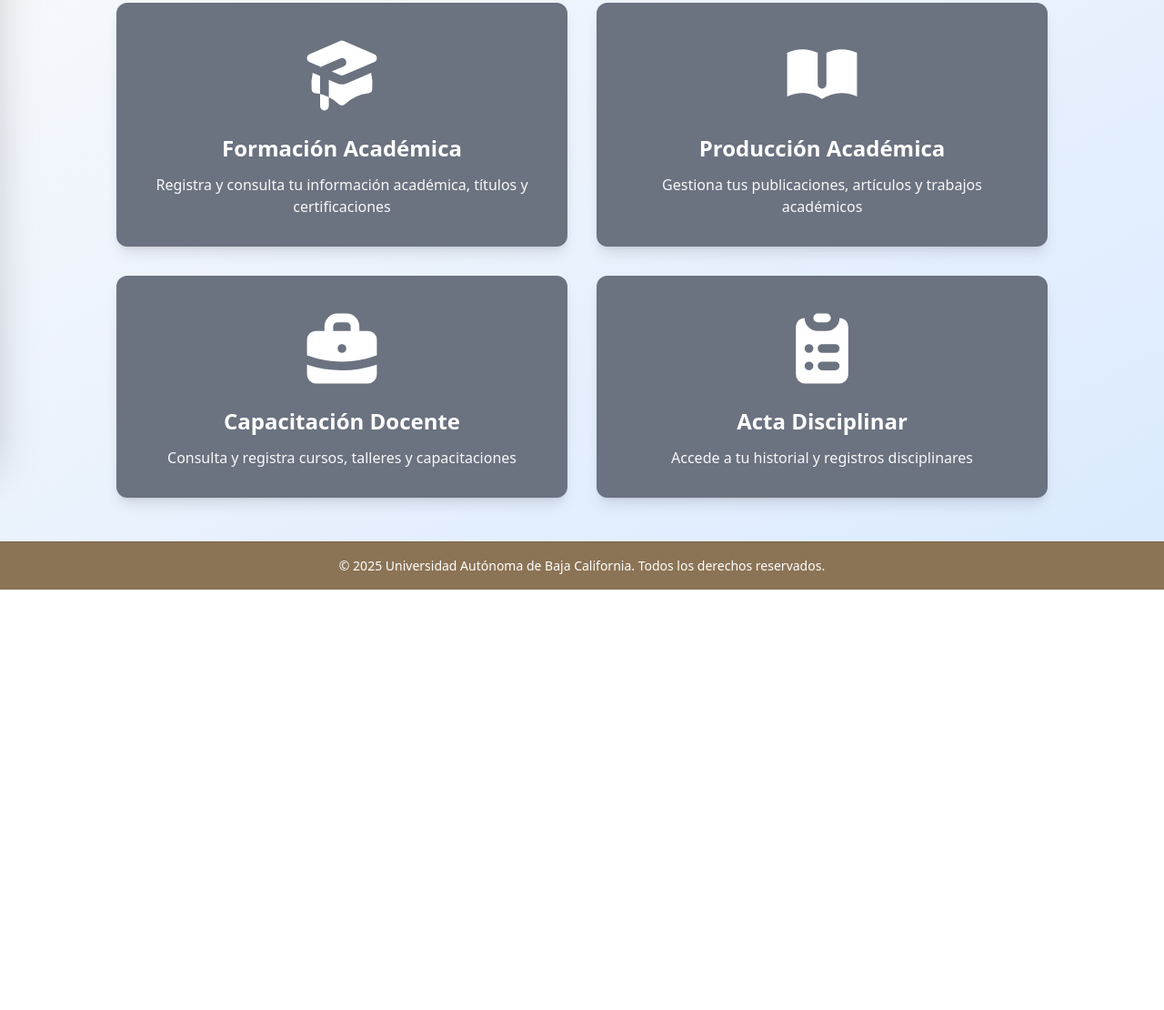
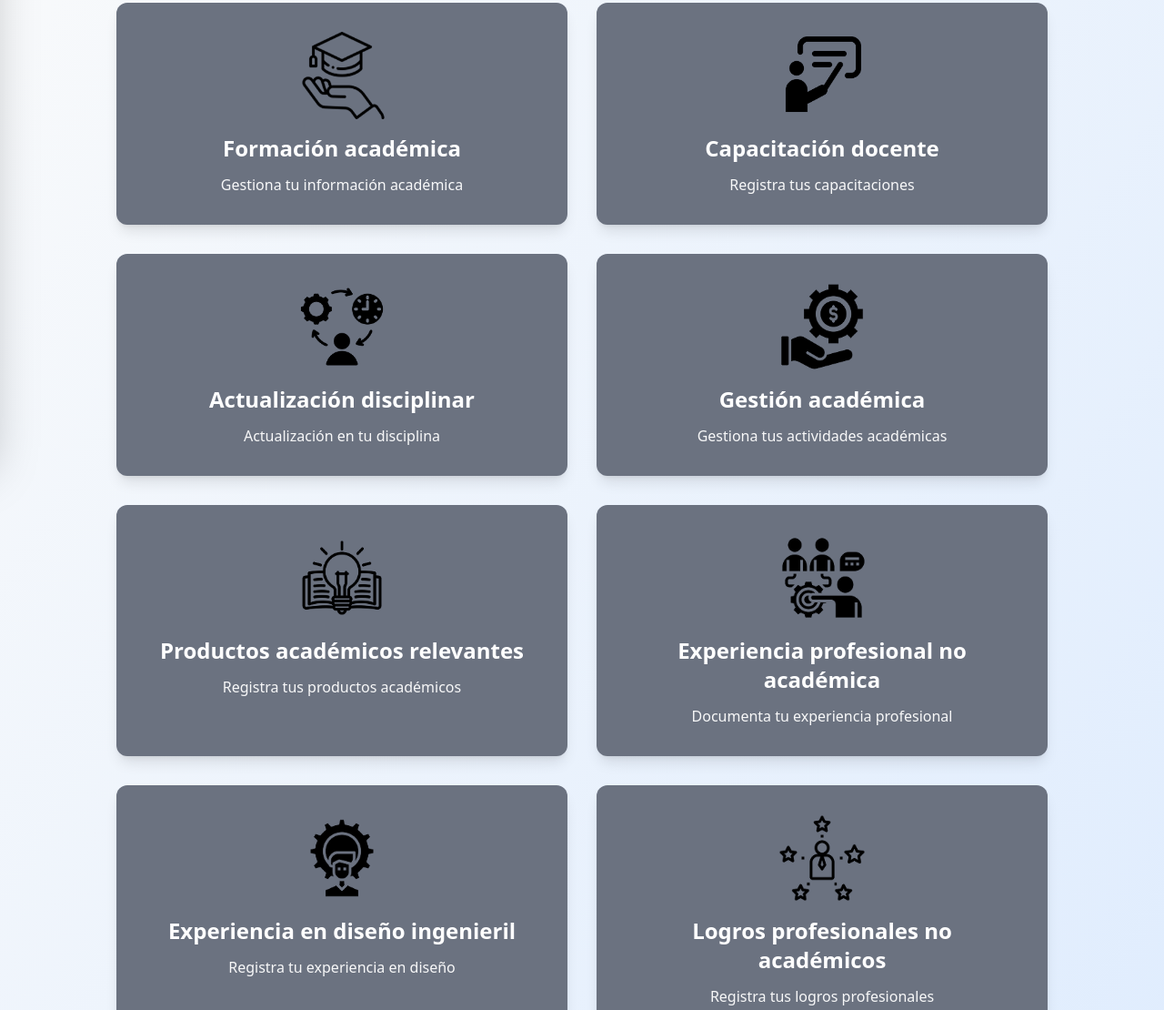
Before and after one commit to PabloCotaP/sedi_frontend, an Astro site: page /dashboard in a window 1280 px wide. Shown: the part 297-1407 px from the top of the page at 91% size. Before the commit the page ends 945 px from the top, so only its background shows below. Built offline with nearby package versions, Linux system fonts and the light colour scheme; Astro itself is replaced by a stand-in of ours; sample sign-in values are in the browser's storage.

Commit message:
Add new images for awards and relevant academic products
- Added 'premios-distinciones.png' to showcase awards and distinctions.
- Added 'prod-academicos-relevantes.png' to highlight relevant academic contributions.

```diff
--- a/src/pages/dashboard.astro
+++ b/src/pages/dashboard.astro
@@ -6,32 +6,81 @@ import Sidebar from '../components/Sidebar.astro';
 
 const sections = [
   {
-    title: 'Formación Académica',
-    description: 'Registra y consulta tu información académica, títulos y certificaciones',
+    title: 'Formación académica',
     route: '/info-academica',
-    icon: 'graduation',
-    color: 'bg-gray-500 hover:bg-gray-600'
+    icon: 'form-academica',
+    color: 'bg-gray-500 hover:bg-gray-600',
+    description: 'Gestiona tu información académica'
   },
   {
-    title: 'Producción Académica',
-    description: 'Gestiona tus publicaciones, artículos y trabajos académicos',
+    title: 'Capacitación docente',
     route: '/prod-academicos',
-    icon: 'book',
-    color: 'bg-gray-500 hover:bg-gray-600'
+    icon: 'cap-docente',
+    color: 'bg-gray-500 hover:bg-gray-600',
+    description: 'Registra tus capacitaciones'
   },
   {
-    title: 'Capacitación Docente',
-    description: 'Consulta y registra cursos, talleres y capacitaciones',
+    title: 'Actualización disciplinar',
     route: '/capa-docente',
-    icon: 'teacher',
-    color: 'bg-gray-500 hover:bg-gray-600'
+    icon: 'act-disciplinar',
+    color: 'bg-gray-500 hover:bg-gray-600',
+    description: 'Actualización en tu disciplina'
   },
   {
-    title: 'Acta Disciplinar',
-    description: 'Accede a tu historial y registros disciplinares',
+    title: 'Gestión académica',
     route: '/act-disciplinar',
-    icon: 'clipboard',
-    color: 'bg-gray-500 hover:bg-gray-600'
+    icon: 'gest-academica',
+    color: 'bg-gray-500 hover:bg-gray-600',
+    description: 'Gestiona tus actividades académicas'
+  },
+  {
+    title: 'Productos académicos relevantes',
+    route: '/prod-academicos',
+    icon: 'prod-academicos-relevantes',
+    color: 'bg-gray-500 hover:bg-gray-600',
+    description: 'Registra tus productos académicos'
+  },
+  {
+    title: 'Experiencia profesional no académica',
+    route: '/exp-prof-no-academica',
+    icon: 'exp-prof-no-academica',
+    color: 'bg-gray-500 hover:bg-gray-600',
+    description: 'Documenta tu experiencia profesional'
+  },
+  {
+    title: 'Experiencia en diseño ingenieril',
+    route: '/exp-diseno-ingenieril',
+    icon: 'exp-diseno-ingenieril',
+    color: 'bg-gray-500 hover:bg-gray-600',
+    description: 'Registra tu experiencia en diseño'
+  },
+  {
+    title: 'Logros profesionales no académicos',
+    route: '/logros-prof-no-academicos',
+    icon: 'logros-prof-no-academicos',
+    color: 'bg-gray-500 hover:bg-gray-600',
+    description: 'Registra tus logros profesionales'
+  },
+  {
+    title: 'Participación en colegios, cámaras, asociaciones científicas, etc.',
+    route: '/participacion-colegios',
+    icon: 'participacion-colegios',
+    color: 'bg-gray-500 hover:bg-gray-600',
+    description: 'Documenta tu participación en asociaciones'
+  },
+  {
+    title: 'Premios, distinciones o reconocimientos recibidos',
+    route: '/premios-distinciones',
+    icon: 'premios-distinciones',
+    color: 'bg-gray-500 hover:bg-gray-600',
+    description: 'Registra tus premios y reconocimientos'
+  },
+  {
+    title: 'Aportaciones relevantes a la mejora del PE',
+    route: '/aportaciones-mejora-pe',
+    icon: 'aportaciones-mejora-pe',
+    color: 'bg-gray-500 hover:bg-gray-600',
+    description: 'Documenta tus aportaciones al programa educativo'
   }
 ];
 ---
@@ -59,27 +108,38 @@ const sections = [
 
               <div class="relative z-10">
                 <div class="text-6xl mb-4 flex justify-center">
-                  {section.icon === 'graduation' && (
-                    <svg class="w-24 h-24" fill="currentColor" viewBox="0 0 20 20">
-                      <path d="M10.394 2.08a1 1 0 00-.788 0l-7 3a1 1 0 000 1.84L5.25 8.051a.999.999 0 01.356-.257l4-1.714a1 1 0 11.788 1.838L7.667 9.088l1.94.831a1 1 0 00.787 0l7-3a1 1 0 000-1.838l-7-3zM3.31 9.397L5 10.12v4.102a8.969 8.969 0 00-1.05-.174 1 1 0 01-.89-.89 11.115 11.115 0 01.25-3.762zM9.3 16.573A9.026 9.026 0 007 14.935v-3.957l1.818.78a3 3 0 002.364 0l5.508-2.361a11.026 11.026 0 01.25 3.762 1 1 0 01-.89.89 8.968 8.968 0 00-5.35 2.524 1 1 0 01-1.4 0zM6 18a1 1 0 001-1v-2.065a8.935 8.935 0 00-2-.712V17a1 1 0 001 1z"></path>
-                    </svg>
+                  {section.icon === 'form-academica' && (
+                    <img src="/images/educacion-icon.png" alt="Formación académica" class="w-24 h-24" />
                   )}
-                  {section.icon === 'book' && (
-                    <svg class="w-24 h-24" fill="currentColor" viewBox="0 0 20 20">
-                      <path d="M9 4.804A7.968 7.968 0 005.5 4c-1.255 0-2.443.29-3.5.804v10A7.969 7.969 0 015.5 14c1.669 0 3.218.51 4.5 1.385A7.962 7.962 0 0114.5 14c1.255 0 2.443.29 3.5.804v-10A7.968 7.968 0 0014.5 4c-1.255 0-2.443.29-3.5.804V12a1 1 0 11-2 0V4.804z"></path>
-                    </svg>
+                  {section.icon === 'cap-docente' && (
+                    <img src="/images/capacitacion-docente.png" alt="Capacitación docente" class="w-24 h-24" />
                   )}
-                  {section.icon === 'teacher' && (
-                    <svg class="w-24 h-24" fill="currentColor" viewBox="0 0 20 20">
-                      <path fill-rule="evenodd" d="M6 6V5a3 3 0 013-3h2a3 3 0 013 3v1h2a2 2 0 012 2v3.57A22.952 22.952 0 0110 13a22.95 22.95 0 01-8-1.43V8a2 2 0 012-2h2zm2-1a1 1 0 011-1h2a1 1 0 011 1v1H8V5zm1 5a1 1 0 011-1h.01a1 1 0 110 2H10a1 1 0 01-1-1z" clip-rule="evenodd"></path>
-                      <path d="M2 13.692V16a2 2 0 002 2h12a2 2 0 002-2v-2.308A24.974 24.974 0 0110 15c-2.796 0-5.487-.46-8-1.308z"></path>
-                    </svg>
+                  {section.icon === 'act-disciplinar' && (
+                    <img src="/images/actualizacion-disciplinar.png" alt="Actualización disciplinar" class="w-24 h-24" />
                   )}
-                  {section.icon === 'clipboard' && (
-                    <svg class="w-24 h-24" fill="currentColor" viewBox="0 0 20 20">
-                      <path d="M9 2a1 1 0 000 2h2a1 1 0 100-2H9z"></path>
-                      <path fill-rule="evenodd" d="M4 5a2 2 0 012-2 3 3 0 003 3h2a3 3 0 003-3 2 2 0 012 2v11a2 2 0 01-2 2H6a2 2 0 01-2-2V5zm3 4a1 1 0 000 2h.01a1 1 0 100-2H7zm3 0a1 1 0 000 2h3a1 1 0 100-2h-3zm-3 4a1 1 0 100 2h.01a1 1 0 100-2H7zm3 0a1 1 0 100 2h3a1 1 0 100-2h-3z" clip-rule="evenodd"></path>
-                    </svg>
+                  {section.icon === 'gest-academica' && (
+                    <img src="/images/gestion-academica.png" alt="Gestión académica" class="w-24 h-24" />
+                  )}
+                  {section.icon === 'prod-academicos-relevantes' && (
+                    <img src="/images/prod-academicos-relevantes.png" alt="Productos académicos relevantes" class="w-24 h-24" />
+                  )}
+                  {section.icon === 'exp-prof-no-academica' && (
+                    <img src="/images/exp-prof-no-academica.png" alt="Experiencia profesional no académica" class="w-24 h-24" />
+                  )}
+                  {section.icon === 'exp-diseno-ingenieril' && (
+                    <img src="/images/exp-dis-ingenieril.png" alt="Experiencia en diseño ingenieril" class="w-24 h-24" />
+                  )}
+                  {section.icon === 'logros-prof-no-academicos' && (
+                    <img src="/images/logros-prof-no-academicos.png" alt="Logros profesionales no académicos" class="w-24 h-24" />
+                  )}
+                  {section.icon === 'participacion-colegios' && (
+                    <img src="/images/part-colegios.png" alt="Participación en colegios" class="w-24 h-24" />
+                  )}
+                  {section.icon === 'premios-distinciones' && (
+                    <img src="/images/premios-distinciones.png" alt="Premios y distinciones" class="w-24 h-24" />
+                  )}
+                  {section.icon === 'aportaciones-mejora-pe' && (
+                    <img src="/images/aport-relevantes.png" alt="Aportaciones a la mejora del PE" class="w-24 h-24" />
                   )}
                 </div>
                 <h3 class="text-xl sm:text-2xl font-bold mb-3">{section.title}</h3>
@@ -96,12 +156,10 @@ const sections = [
 </BaseLayout>
 
 <script>
-  // Check if user is logged in
   const email = localStorage.getItem('user_email');
   if (!email) {
     window.location.href = '/';
   } else {
-    // Update header with user email
     const headerEmailElement = document.querySelector('header p.text-sm.opacity-90');
     if (headerEmailElement) {
       headerEmailElement.textContent = email;
```
Also changed, not shown: public/images/actualizacion-disciplinar.png (added), public/images/aport-relevantes.png (added), public/images/capacitacion-docente.png (added), public/images/educacion-icon.png (added), public/images/exp-dis-ingenieril.png (added), public/images/exp-prof-no-academica.png (added), public/images/gestion-academica.png (added), public/images/logros-prof-no-academicos.png (added), public/images/part-colegios.png (added), public/images/premios-distinciones.png (added), public/images/prod-academicos-relevantes.png (added).
